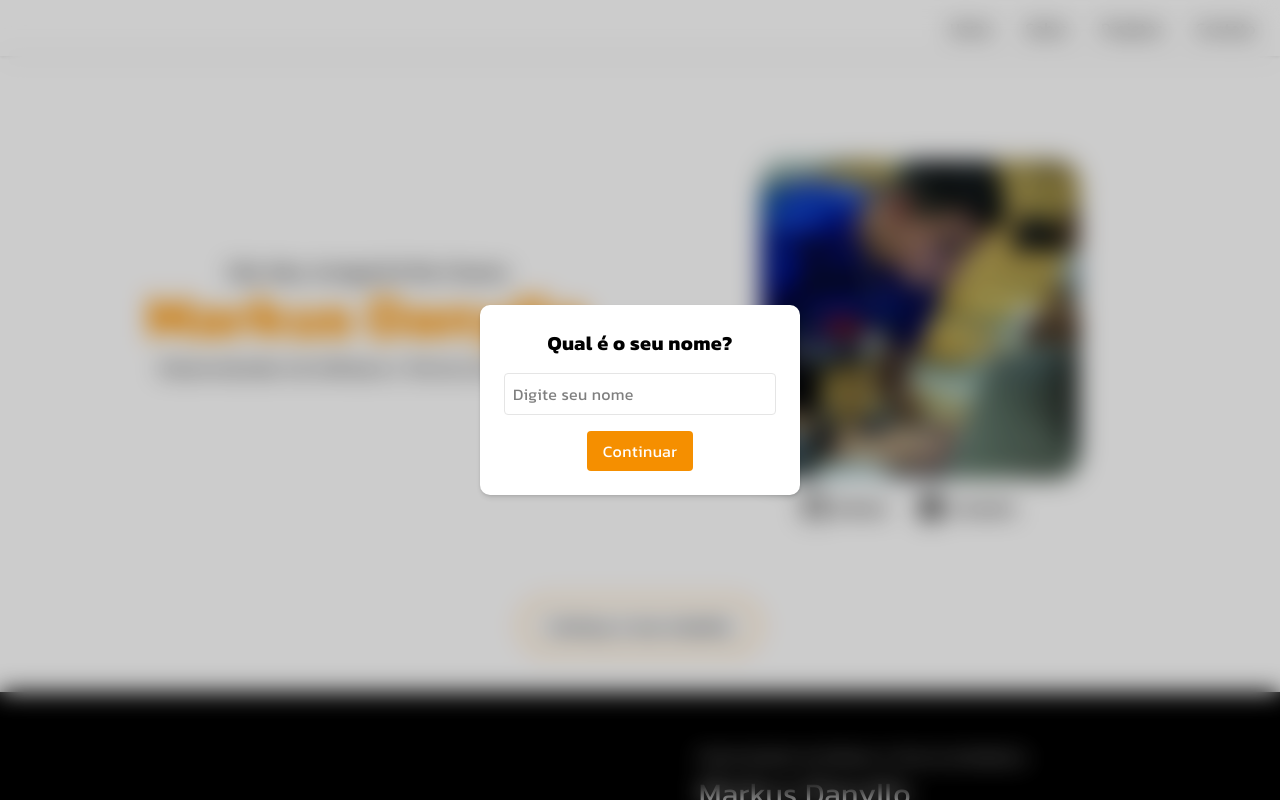
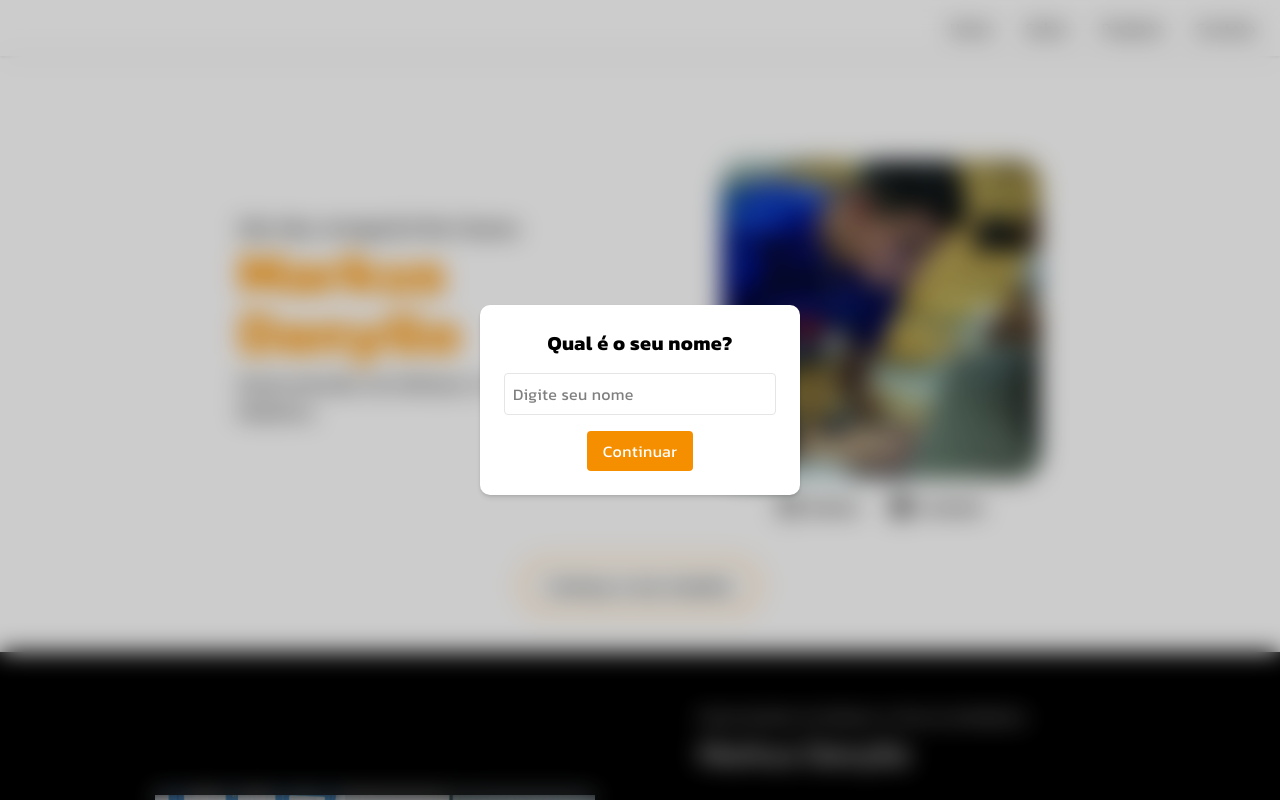
Before and after one commit to mdanyllo/Markus-Danyllo, a Next.js app: page / in a window 1280 px wide. Shown: the top 800 px of the page. Built offline with nearby package versions, Linux system fonts and the light colour scheme.

Commit message:
responsividade do hero

```diff
--- a/src/components/hero.tsx
+++ b/src/components/hero.tsx
@@ -24,16 +24,16 @@ export default function Hero() {
   }
 
   return (
-    <div className="flex flex-col items-center md:mt-40 mt-30 px-4 sm:px-8 md:px-16 lg:px-24">
-      <div className="flex flex-col md:flex-row items-center md:items-center w-full md:gap-30 gap-10">
-        <div className="flex flex-col items-center justify-center w-full md:w-1/2">
+    <div className="flex flex-col items-center md:mt-40 mt-30 px-4 sm:px-8 md:w-full md:px-16 lg:px-24">
+      <div className="flex flex-col items-center w-full gap-10 md:flex-row md:gap-30 md:justify-center">
+        <div className="flex flex-col items-center w-full md:items-start md:w-1/3">
           <p className="text-black text-lg sm:text-xl capitalize">Olá, {nome ? nome : "meu amigo(a)"}! Me chamo</p>
-          <h1 className="text-4xl sm:text-5xl md:text-6xl font-bold mb-2">Markus Danyllo</h1>
+          <h1 className="text-4xl md:text-6xl font-bold mb-2">Markus Danyllo</h1>
           <p className="text-black text-base sm:text-lg">
             Desenvolvedor de Software e Técnico de Robótica
           </p>
         </div>
-        <div className="relative w-48 sm:w-64 md:w-80 h-48 sm:h-64 md:h-80 rounded-3xl overflow-hidden hover:scale-105 transition-transform duration-500 animate-fadeIn">
+        <div className="flex flex-col items-center w-48 sm:w-64 md:w-80 h-48 sm:h-64 md:h-80 rounded-3xl">
         <Image
           src="/perfil.JPG"
           alt="Markus programando"
@@ -42,9 +42,7 @@ export default function Hero() {
           height={600}
           className="w-48 sm:w-64 md:w-80 rounded-3xl hover:scale-105 transition-transform duration-500 animate-fadeIn object-cover"
         />
-      </div>
-      </div>
-      <section className="w-1/2 flex justify-center items-center gap-6 sm:justify-end md:ml-52 mt-4 sm:gap-8 animate-fadeIn">
+          <section className="flex justify-center items-center gap-6  mt-4 sm:gap-8 animate-fadeIn">
             <Link
               className="flex items-center text-black text-sm sm:text-base font-medium gap-2 hover:scale-110 transition-transform duration-300"
               href="https://github.com/mdanyllo"
@@ -52,7 +50,7 @@ export default function Hero() {
               <Image
                 src="/github.png"
                 alt="GitHub"
-            width={24}  // w-6 equivale a 24px
+                width={20}
                 height={24}
               />
               GitHub
@@ -64,12 +62,14 @@ export default function Hero() {
               <Image
                 src="/linkedin.png"
                 alt="LinkedIn"
-            width={24}
+                width={20}
                 height={24}
               />
               LinkedIn
             </Link>
           </section>
+        </div>
+      </div>
       <button className="flex items-center justify-center text-black font-medium mt-20 px-6 py-3 border-2 border-[#ff9500] rounded-full cursor-pointer transition-colors duration-300 hover:bg-[#f58f00] hover:text-white">
         Conheça o meu trabalho
       </button>
```
Lines whose indentation alone changed are shown as unchanged.
